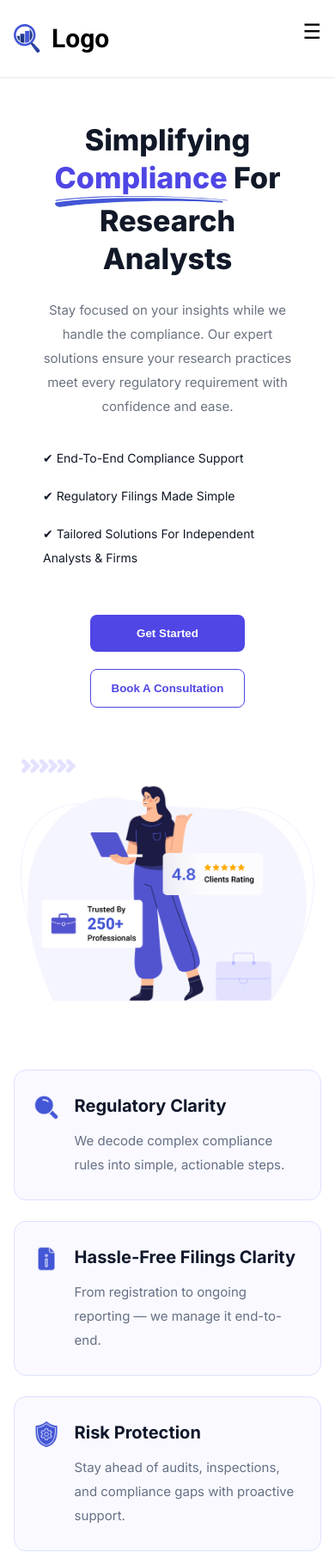
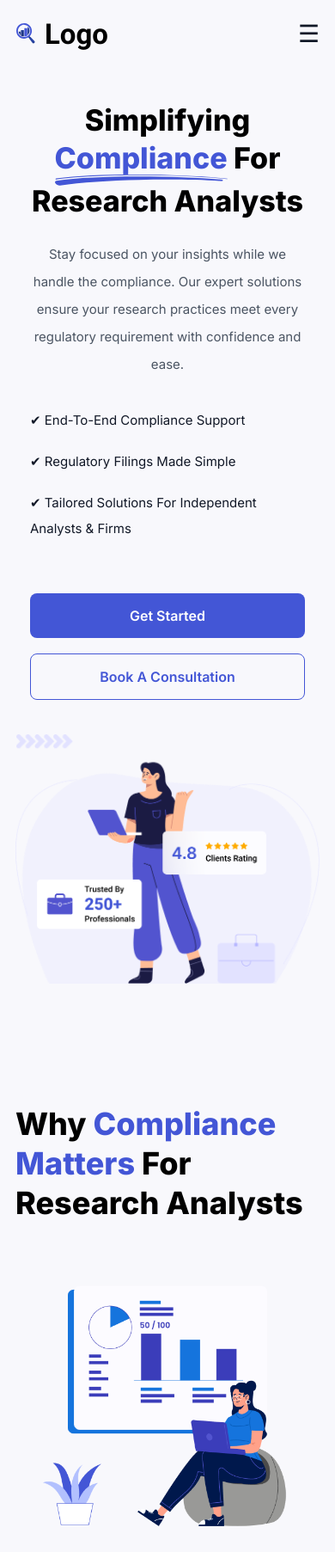
Before and after one commit to rajankumarrkr/assignment, a plain HTML site: page index.html in a window 390 px wide. Shown: the top 1805 px of the page at 86% size. Drawn offline with Linux system fonts and the light colour scheme.

Commit message:
update features

```diff
--- a/index.html
+++ b/index.html
@@ -237,43 +237,105 @@
 
     <!-- Features Section -->
 
+<section class="features">
+
+  <div class="container features-wrapper">
+
+    <!-- Left -->
+
+    <div class="features-left">
+
+      <h2>
+        Why
+        <span>Compliance Matters</span>
+        For Research Analysts
+      </h2>
+
+      <img src="images/chart.png" alt="Chart Image">
+
+    </div>
+
+
+    <!-- Right -->
+
+    <div class="features-right">
+
+      <p class="features-text">
+
+        In today’s regulatory environment, even a small oversight can lead
+        to penalties, reputational risks, and loss of client trust.
+
+        We help research analysts and firms navigate complex compliance
+        requirements so they can focus on delivering high-quality
+        research without worry.
+
+      </p>
+
+
+      <!-- Card 1 -->
+
       <div class="feature-card">
-  <img src="images/icon3.png" alt="" />
+
+        <img src="images/icon3.png" alt="">
 
         <div class="feature-content">
+
           <h3>Regulatory Clarity</h3>
 
           <p>
             We decode complex compliance rules into simple,
             actionable steps.
           </p>
-  </div>
+
         </div>
 
+      </div>
+
+
+      <!-- Card 2 -->
+
       <div class="feature-card">
-  <img src="images/icon2.png" alt="" />
+
+        <img src="images/icon2.png" alt="">
 
         <div class="feature-content">
+
           <h3>Hassle-Free Filings Clarity</h3>
 
           <p>
-      From registration to ongoing reporting — we manage it
-      end-to-end.
+            From registration to ongoing reporting —
+            we manage it end-to-end.
           </p>
-  </div>
+
         </div>
 
+      </div>
+
+
+      <!-- Card 3 -->
+
       <div class="feature-card">
-  <img src="images/icon1.png" alt="" />
+
+        <img src="images/icon1.png" alt="">
 
         <div class="feature-content">
+
           <h3>Risk Protection</h3>
 
           <p>
-      Stay ahead of audits, inspections, and compliance gaps
-      with proactive support.
+            Stay ahead of audits, inspections,
+            and compliance gaps with proactive support.
           </p>
+
         </div>
+
+      </div>
+
+    </div>
+
+  </div>
+
+</section>
 </div>
 
 
--- a/style.css
+++ b/style.css
@@ -1,3 +1,7 @@
+/* =========================
+   RESET
+========================= */
+
 *{
   margin:0;
   padding:0;
@@ -6,7 +10,7 @@
 
 body{
   font-family:'Inter',sans-serif;
-  background:#FFFFFF;
+  background:#F8F8FC;
   color:#111827;
 }
 
@@ -17,59 +21,63 @@ img{
 
 button{
   transition:0.3s;
+  font-family:'Inter',sans-serif;
 }
 
 .container{
-  max-width:1280px;
+  max-width:1440px;
   margin:auto;
-  padding:0 24px;
+  padding:0 56px;
 }
 
 
 
 /* =========================
-   Navbar
+   NAVBAR
 ========================= */
 
 .navbar{
-  padding:10px 0;
-  background:#FFFFFF;
-  border-bottom:1px solid #E5E7EB;
+  padding:22px 0;
 }
 
 .nav-wrapper{
   display:flex;
   align-items:center;
   justify-content:space-between;
-  position:relative;
-  min-height:44px;
-  padding:10px 16px;
 }
+
+
+
+/* Logo */
 
 .logo{
   display:flex;
   align-items:center;
   gap:13px;
+}
 
-  width:97px;
+.logo img{
+  width:45px;
   height:50px;
+  object-fit:contain;
+}
 
+.logo span{
   font-family:'Roboto',sans-serif;
   font-size:43px;
   font-weight:700;
   line-height:50px;
-
   color:#000000;
 }
-.logo img{
-  width:45.71px;
-  height:50px;
-  object-fit:contain;
-}
+
+
+
+/* Nav Links */
 
 .nav-links{
   display:flex;
-  gap:32px;
+  align-items:center;
+  gap:42px;
 }
 
 .nav-links a{
@@ -79,45 +87,71 @@ button{
   font-weight:500;
 }
 
+.nav-links a:first-child{
+  color:#4356D6;
+}
+
+
+
+/* Button */
+
 .contact-btn{
   background:#4356D6;
-  color:white;
+  color:#FFFFFF;
+
   border:none;
-  padding:14px 28px;
+
   border-radius:8px;
+
+  padding:14px 24px;
+
+  font-size:14px;
+  font-weight:600;
+
   cursor:pointer;
-  font-weight:600;
 }
 
 .contact-btn:hover{
-  background:#3647b8;
+  background:#3447c6;
 }
+
+
+
+/* Menu Icon */
 
 .menu-icon{
   display:none;
-  font-size:24px;
+
+  font-size:28px;
+
   cursor:pointer;
-  font-weight:400;
-  line-height:1;
-  color:#000000;
+
+  color:#111827;
 }
 
 
 
 /* =========================
-   Mobile Sidebar
+   MOBILE SIDEBAR
 ========================= */
 
 .mobile-sidebar{
   position:fixed;
+
   top:0;
   right:-100%;
+
   width:300px;
   height:100vh;
-  background:white;
+
+  background:#FFFFFF;
+
   z-index:1000;
+
   padding:24px;
+
   transition:0.3s;
+
   display:flex;
   flex-direction:column;
 }
@@ -130,43 +164,53 @@ button{
   display:flex;
   align-items:center;
   justify-content:space-between;
+
   margin-bottom:60px;
 }
 
 .close-btn{
-  font-size:28px;
+  font-size:30px;
+  color:#4356D6;
   cursor:pointer;
-  color:#4F46E5;
 }
 
 .sidebar-links{
   display:flex;
   flex-direction:column;
-  gap:28px;
+  gap:30px;
 }
 
 .sidebar-links a{
   text-decoration:none;
+
   color:#111827;
+
   font-size:18px;
   font-weight:500;
+
   display:flex;
   align-items:center;
-  gap:16px;
+
+  gap:14px;
 }
 
 .sidebar-links a i{
-  width:24px;
-  color:#4F46E5;
+  color:#4356D6;
+  width:22px;
 }
 
 .sidebar-btn{
   margin-top:auto;
-  background:#4F46E5;
-  color:white;
+
+  background:#4356D6;
+  color:#FFFFFF;
+
   border:none;
+
+  border-radius:10px;
+
   padding:16px;
-  border-radius:10px;
+
   font-size:16px;
   font-weight:600;
 }
@@ -174,10 +218,14 @@ button{
 .overlay{
   position:fixed;
   inset:0;
-  background:rgba(0,0,0,0.4);
+
+  background:rgba(0,0,0,0.35);
+
   opacity:0;
   visibility:hidden;
+
   transition:0.3s;
+
   z-index:999;
 }
 
@@ -189,125 +237,190 @@ button{
 
 
 /* =========================
-   Hero Section
+   HERO SECTION
 ========================= */
 
 .hero{
-  padding:90px 0 120px;
+  padding:70px 0 100px;
 }
 
 .hero-wrapper{
   display:flex;
-  align-items:flex-start;
+  align-items:center;
   justify-content:space-between;
-  gap:60px;
+
+  gap:70px;
 }
+
+
+
+/* Left */
 
 .hero-content{
   flex:1;
 }
 
 .hero-content h1{
-  font-size:64px;
-  line-height:74px;
+  font-size:72px;
+  line-height:82px;
+
   font-weight:800;
-  margin-bottom:24px;
-  max-width:540px;
+
+  color:#000000;
+
+  max-width:650px;
+
+  margin-bottom:30px;
 }
 
 .hero-content h1 span{
-  color:#4F46E5;
+  color:#4356D6;
 }
+
+
+
+/* Underline */
 
 .highlight{
   position:relative;
   display:inline-block;
-  padding-bottom:14px;
+
+  padding-bottom:10px;
 }
 
 .highlight img{
   position:absolute;
+
   left:0;
-  bottom:-12px;
+  bottom:-8px;
+
   width:100%;
+
   pointer-events:none;
 }
 
+
+
+/* Paragraph */
+
 .hero-content p{
-  font-size:16px;
-  line-height:32px;
-  color:#6B7280;
-  margin-bottom:32px;
-  max-width:560px;
+  font-size:18px;
+  line-height:42px;
+
+  color:#4B5563;
+
+  max-width:720px;
+
+  margin-bottom:34px;
 }
 
+
+
+/* List */
+
 .hero-content ul{
-  margin-bottom:36px;
+  margin-bottom:42px;
 }
 
 .hero-content ul li{
-  margin-bottom:16px;
   list-style:none;
-  font-size:16px;
+
   display:flex;
   align-items:center;
-  gap:10px;
+
+  gap:12px;
+
+  margin-bottom:18px;
+
+  font-size:18px;
+  line-height:34px;
 }
+
+
+
+/* Buttons */
 
 .hero-buttons{
   display:flex;
-  gap:20px;
+  align-items:center;
+
+  gap:18px;
 }
 
 .primary-btn{
-  background:#4F46E5;
-  color:white;
+  background:#4356D6;
+  color:#FFFFFF;
+
   border:none;
-  padding:14px 24px;
+
   border-radius:8px;
+
+  padding:16px 44px;
+
+  font-size:16px;
+  font-weight:600;
+
   cursor:pointer;
-  font-weight:600;
 }
 
 .primary-btn:hover{
-  background:#4338CA;
+  background:#3447c6;
 }
 
 .secondary-btn{
-  background:white;
-  color:#4F46E5;
-  border:1px solid #4F46E5;
-  padding:14px 24px;
+  background:transparent;
+
+  color:#4356D6;
+
+  border:1px solid #4356D6;
+
   border-radius:8px;
+
+  padding:16px 44px;
+
+  font-size:16px;
+  font-weight:600;
+
   cursor:pointer;
-  font-weight:600;
 }
 
 .secondary-btn:hover{
-  background:#4F46E5;
-  color:white;
+  background:#4356D6;
+  color:#FFFFFF;
 }
+
+
+
+/* Right */
 
 .hero-image{
   flex:1;
 }
 
 .hero-image img{
-  max-width:620px;
+  width:100%;
+  max-width:700px;
+
+  height:auto;
+
+  object-fit:contain;
 }
 
+
+
 /* =========================
-   Features Section
+   FEATURES SECTION
 ========================= */
 
 .features{
-  padding:120px 0;
+  padding:100px 0;
 }
 
 .features-wrapper{
   display:flex;
   justify-content:space-between;
   align-items:flex-start;
+
   gap:90px;
 }
 
@@ -320,22 +433,29 @@ button{
 }
 
 .features-left h2{
-  font-size:52px;
-  line-height:64px;
+  font-size:60px;
+  line-height:72px;
+
   font-weight:800;
-  color:#0F172A;
 
-  margin-bottom:42px;
-  max-width:540px;
+  color:#000000;
+
+  max-width:650px;
+
+  margin-bottom:40px;
 }
 
 .features-left h2 span{
-  color:#4F46E5;
+  color:#4356D6;
 }
 
 .features-left img{
   width:100%;
-  max-width:520px;
+  max-width:560px;
+
+  height:auto;
+
+  object-fit:contain;
 }
 
 
@@ -347,29 +467,32 @@ button{
 }
 
 .features-text{
-  font-size:16px;
-  line-height:32px;
-  color:#667085;
+  font-size:18px;
+  line-height:42px;
 
-  margin-bottom:42px;
-  max-width:560px;
+  color:#374151;
+
+  margin-bottom:44px;
 }
 
 
 
-/* Feature Cards */
+/* Cards */
 
 .feature-card{
-  background:#F9F9FF;
+  background:#FBFBFF;
+
   border:1px solid #DDE2FF;
+
   border-radius:14px;
 
-  padding:32px 34px;
+  padding:32px;
 
   margin-bottom:24px;
 
   display:flex;
   align-items:flex-start;
+
   gap:22px;
 }
 
@@ -378,9 +501,10 @@ button{
   height:34px;
 
   object-fit:contain;
+
   flex-shrink:0;
 
-  margin-top:2px;
+  margin-top:4px;
 }
 
 .feature-content{
@@ -388,145 +512,106 @@ button{
 }
 
 .feature-content h3{
-  font-size:22px;
-  line-height:32px;
+  font-size:24px;
+  line-height:34px;
+
   font-weight:700;
-  color:#0F172A;
 
-  margin-bottom:12px;
+  color:#111827;
+
+  margin-bottom:14px;
 }
 
 .feature-content p{
-  font-size:16px;
-  line-height:34px;
-  color:#667085;
-  font-weight:400;
+  font-size:18px;
+  line-height:38px;
+
+  color:#4B5563;
 }
 
 
 
 /* =========================
-   Tablet Responsive
+   TABLET
 ========================= */
 
 @media(max-width:992px){
 
-  .hero-wrapper{
-    flex-direction:column;
-    align-items:center;
+  .container{
+    padding:0 30px;
   }
 
+  .hero-wrapper,
   .features-wrapper{
     flex-direction:column;
-    gap:60px;
   }
 
   .hero-content h1{
-    font-size:48px;
-    line-height:58px;
+    font-size:56px;
+    line-height:66px;
   }
 
   .features-left h2{
-    font-size:42px;
-    line-height:54px;
+    font-size:48px;
+    line-height:58px;
   }
 
 }
 
 
 
-@media(max-width:768px){
-
-  .features{
-    padding:70px 0;
-  }
-
-  .features-wrapper{
-    flex-direction:column;
-    gap:50px;
-  }
-
-  .features-left h2{
-    font-size:38px;
-    line-height:50px;
-  }
-
-  .features-right{
-    width:100%;
-  }
-
-  .feature-card{
-    width:92%;
-    margin:0 auto 24px;
-
-    padding:26px 22px;
-
-    gap:18px;
-  }
-
-  .feature-card img{
-    width:30px;
-    height:30px;
-  }
-
-  .feature-content h3{
-    font-size:20px;
-    line-height:30px;
-  }
-
-  .feature-content p{
-    font-size:15px;
-    line-height:28px;
-  }
-
-  .highlight{
-    padding-bottom:6px;
-  }
-
-  .highlight img{
-    bottom:-6px;
-  }
-
-}
-
 /* =========================
-   Mobile Responsive
+   MOBILE
 ========================= */
 
 @media(max-width:768px){
 
+  .container{
+    padding:0 18px;
+  }
+
   .nav-links{
     display:none;
-  }
-
-  .menu-icon{
-    display:block;
-    position:absolute;
-    right:16px;
-    top:15px;
-    font-size:24px;
-  }
-
-  .logo{
-    font-size:30px;
-  }
-
-  .logo img{
-    width:34px;
-    height:34px;
   }
 
   .contact-btn{
     display:none;
   }
 
+  .menu-icon{
+    display:block;
+  }
+
+
+
+  /* Logo */
+
+  .logo{
+    gap:10px;
+  }
+
+  .logo img{
+    width:24px;
+    height:24px;
+  }
+
+  .logo span{
+    font-size:33px;
+    line-height:23px;
+  }
+
+
+
+  /* Hero */
+
   .hero{
-    padding:50px 0 80px;
+    padding:40px 0 70px;
   }
 
   .hero-wrapper{
     flex-direction:column;
-    align-items:center;
+
+    gap:40px;
   }
 
   .hero-content{
@@ -538,39 +623,55 @@ button{
   .hero-content h1{
     font-size:34px;
     line-height:44px;
+
     text-align:center;
-    max-width:280px;
+
+    max-width:320px;
+
+    margin-bottom:24px;
+  }
+
+  .highlight{
+    padding-bottom:6px;
+  }
+
+  .highlight img{
+    bottom:-4px;
   }
 
   .hero-content p{
-    max-width:290px;
     font-size:15px;
-    line-height:28px;
+    line-height:32px;
+
     text-align:center;
+
+    max-width:320px;
   }
 
   .hero-content ul{
     width:100%;
-    max-width:290px;
+    max-width:320px;
   }
 
   .hero-content ul li{
-    justify-content:flex-start;
-    gap:10px;
-    line-height:28px;
-    font-size:14px;
+    font-size:15px;
+    line-height:30px;
   }
 
   .hero-buttons{
+    width:100%;
+
     flex-direction:column;
-    align-items:center;
   }
 
   .primary-btn,
   .secondary-btn{
     width:100%;
-    max-width:320px;
   }
+
+
+
+  /* Features */
 
   .features{
     padding:70px 0;
@@ -578,16 +679,47 @@ button{
 
   .features-wrapper{
     flex-direction:column;
+
+    gap:50px;
   }
 
   .features-left h2{
-    font-size:34px;
-    line-height:44px;
-    text-align:center;
+    font-size:36px;
+    line-height:46px;
+
+    margin-bottom:26px;
   }
 
   .features-text{
-    text-align:center;
+    font-size:15px;
+    line-height:32px;
+
+    margin-bottom:30px;
+  }
+
+  .features-left img{
+    max-width:100%;
+  }
+
+  .feature-card{
+    padding:24px 20px;
+
+    gap:16px;
+  }
+
+  .feature-card img{
+    width:28px;
+    height:28px;
+  }
+
+  .feature-content h3{
+    font-size:18px;
+    line-height:28px;
+  }
+
+  .feature-content p{
+    font-size:15px;
+    line-height:30px;
   }
 
 }
```
Lines whose indentation alone changed are shown as unchanged.
